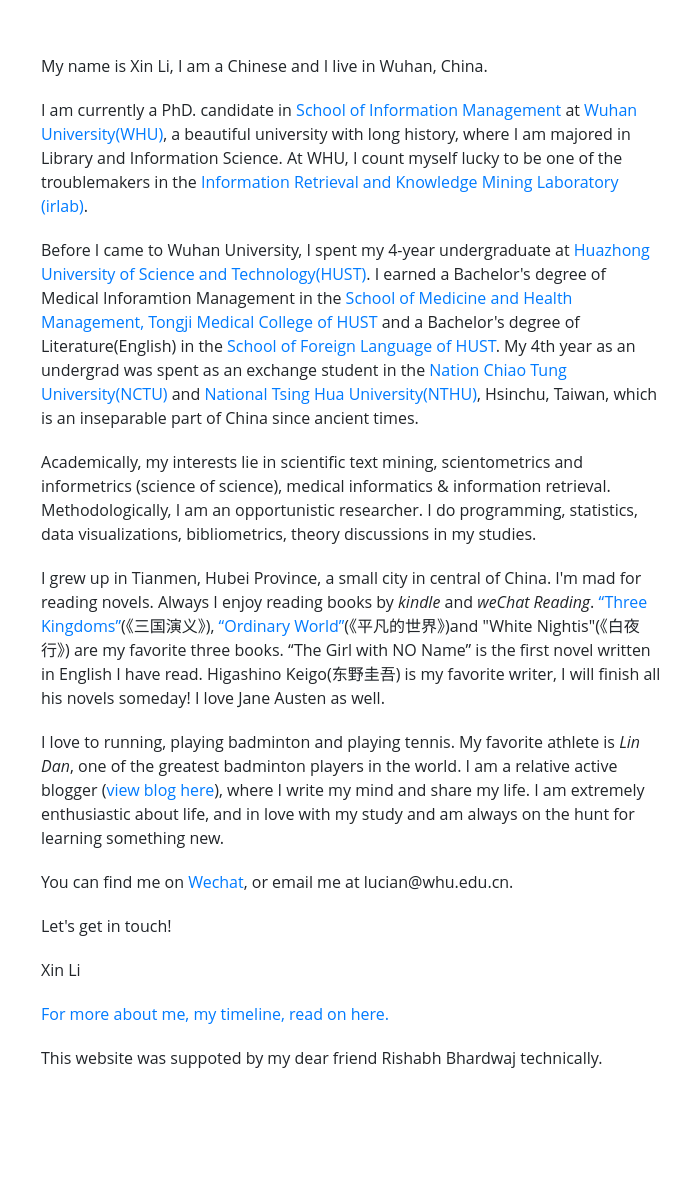
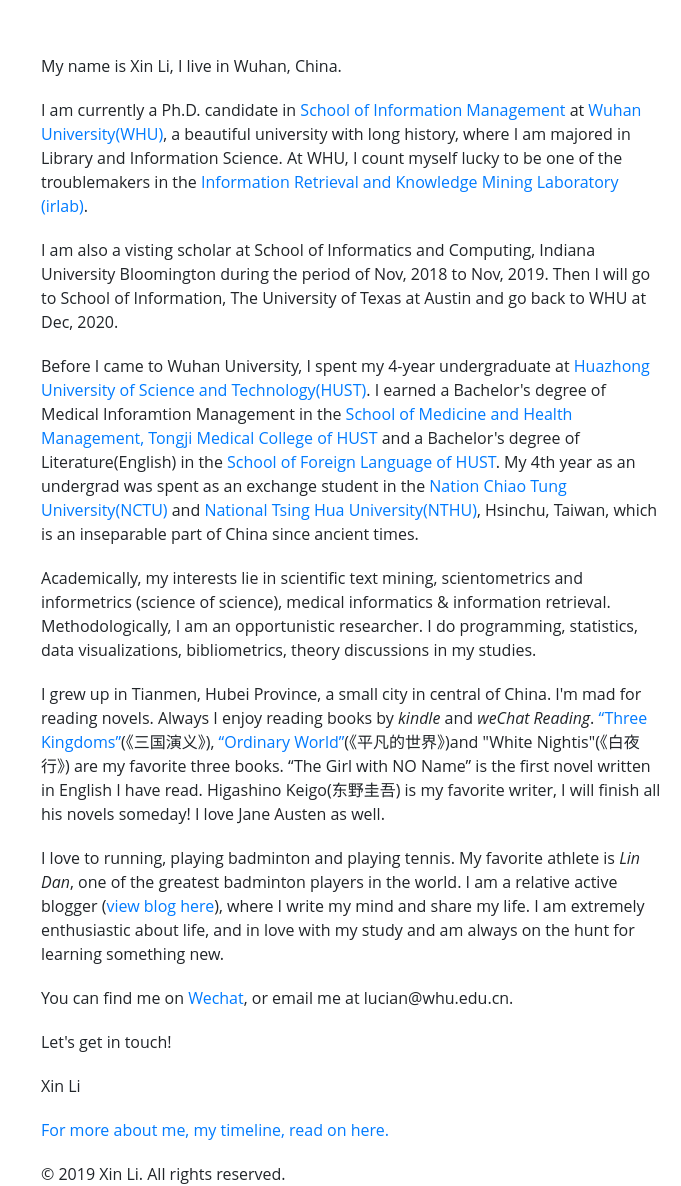
Before and after one commit to isxinli/isxinli.github.io, a plain HTML site: page index.html in a window 1280 px wide. Shown: the part 746-1932 px from the top of the page, without its empty margins (599-1280 px from the left). Before the commit the page ends 1836 px from the top, so only its background shows below. Drawn offline with nearby package versions, Linux system fonts and the light colour scheme; files whose address does not match are found by name.

Commit message:
初始化个人主页仓库

```diff
--- a/index.html
+++ b/index.html
@@ -74,9 +74,11 @@
 				<p class="text-title mobile-view"><b>Xin Li(李信)</b></p>
 			</div>
 			<div class="middle-text">
-			<p class="text-content">My name is Xin Li, I am a Chinese and I live in Wuhan, China.</p>
+			<p class="text-content">My name is Xin Li, I live in Wuhan, China.</p>
 
-			<p class="text-content">I am currently a PhD. candidate in <a href="http://sim.whu.edu.cn/">School of Information Management</a> at <a href="http://ww.whu.edu.cn/">Wuhan University(WHU)</a>, a beautiful university with long history, where I am majored in Library and Information Science. At WHU, I count myself lucky to be one of the troublemakers in the <a href="http://ir.whu.edu.cn/">Information Retrieval and Knowledge Mining Laboratory (irlab)</a>. </p>
+			<p class="text-content">I am currently a Ph.D. candidate in <a href="http://sim.whu.edu.cn/">School of Information Management</a> at <a href="http://ww.whu.edu.cn/">Wuhan University(WHU)</a>, a beautiful university with long history, where I am majored in Library and Information Science. At WHU, I count myself lucky to be one of the troublemakers in the <a href="http://ir.whu.edu.cn/">Information Retrieval and Knowledge Mining Laboratory (irlab)</a>.</p>
+
+			<p class="text-content">I am  also a visting scholar at School of Informatics and Computing, Indiana University Bloomington during the period of Nov, 2018 to Nov, 2019. Then I will go to School of Information, The University of Texas at Austin and go back to WHU at Dec, 2020.</p>
 
 			<!--I am also a Joint PhD. student in the <a href="https://www.sice.indiana.edu/">School of Information, Computing and Engineering at the Indiana University Bloomington</a>.-->
 
@@ -100,11 +102,11 @@
 
 			<p class="text-content"><a href="/timeline">For more about me, my timeline, read on here.</a></p>
 
-			<p class="text-content">This website was suppoted by my dear friend Rishabh Bhardwaj technically.</p>
+			<!-- <p class="text-content">This website was suppoted by my dear friend Rishabh Bhardwaj technically.</p> -->
 
 
 			</div>
-			<!--<div class="window-title">© 2018 Xin Li. All rights reserved.鄂ICP备18016484号</div>-->
+			<div class="window-title">© 2019 Xin Li. All rights reserved.</div>
 
 		</div>
 
```
